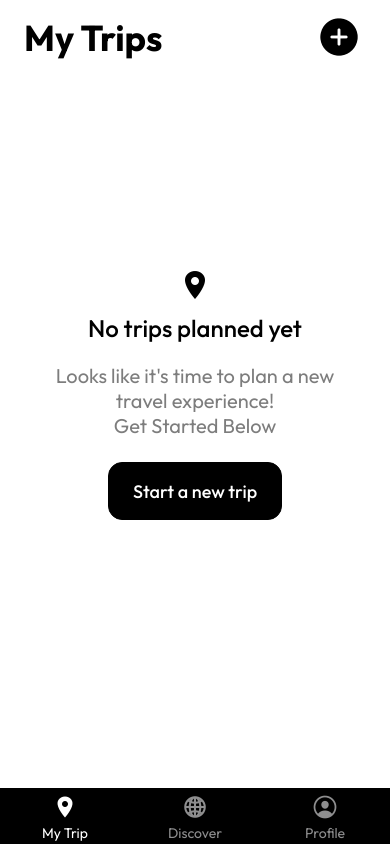
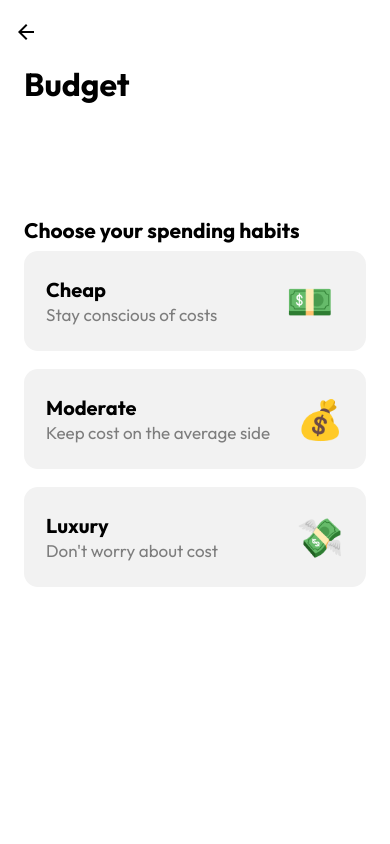
Before and after one commit to ImDuy/TripPlanner, a React Native app: screen /SelectBudget in a window 390 px wide. Built offline with nearby package versions, Linux system fonts and the light colour scheme; what react-native-root-siblings would draw is missing.

Commit message:
complete SelectBudget screen

```diff
--- a/src/components/OptionCardView.tsx
+++ b/src/components/OptionCardView.tsx
@@ -63,7 +63,7 @@ const styles = StyleSheet.create({
   desc: {
     marginTop: 2,
     fontFamily: "outfit-regular",
-    fontSize: 17,
+    fontSize: screenSize.width < 380 ? 16 : 17,
     color: COLORS.gray,
   },
   icon: {
--- a/src/constants/options.ts
+++ b/src/constants/options.ts
@@ -3,7 +3,7 @@ export type Option = {
   title: string;
   desc: string;
   icon: string;
-  people: string;
+  // people: string;
 };
 
 export const SelectTravelersList = [
@@ -12,27 +12,48 @@ export const SelectTravelersList = [
     title: "Just Me",
     desc: "A sole traveler in exploration",
     icon: "🚶‍♂️",
-    people: "1",
+    // people: "1",
   },
   {
     id: 2,
     title: "A Couple",
     desc: "Two travelers in tandem",
     icon: "🥂",
-    people: "2 People",
+    // people: "2 People",
   },
   {
     id: 3,
     title: "Family",
-    desc: "A group of fun-loving adv",
+    desc: "A group of fun-loving advs",
     icon: "👨‍👩‍👧‍👦",
-    people: "3 to 5 People",
+    // people: "3 to 5 People",
   },
   {
     id: 4,
     title: "Friends",
     desc: "A bunch of thrill-seekers",
     icon: "⛵️",
-    people: "5 to 10 People",
+    // people: "5 to 10 People",
   },
 ];
+
+export const SelectBudgetList = [
+  {
+    id: 1,
+    title: "Cheap",
+    desc: "Stay conscious of costs",
+    icon: "💵 ", // Representation of the money icon
+  },
+  {
+    id: 2,
+    title: "Moderate",
+    desc: "Keep cost on the average side",
+    icon: "💰", // Representation of the money bag icon
+  },
+  {
+    id: 3,
+    title: "Luxury",
+    desc: "Don't worry about cost",
+    icon: "💸", // Representation of the money with wings icon
+  },
+];
--- a/src/navigation/RootStackNavigation.tsx
+++ b/src/navigation/RootStackNavigation.tsx
@@ -7,6 +7,8 @@ import TabNavigation from "./TabNavigation";
 import { CreateTripProvider } from "../context/CreateTripContext";
 import SelectTravelers from "../screens/home/create-trip/SelectTravelers";
 import SelectDate from "../screens/home/create-trip/SelectDate";
+import SelectBudget from "../screens/home/create-trip/SelectBudget";
+import ReviewTrip from "../screens/home/create-trip/ReviewTrip";
 
 const Stack = createNativeStackNavigator<RootStackParamList>();
 export default function RootStackNavigation() {
@@ -47,6 +49,16 @@ export default function RootStackNavigation() {
           component={SelectDate}
           options={{ headerShown: true, headerTitle: "" }}
         />
+        <Stack.Screen
+          name="SelectBudget"
+          component={SelectBudget}
+          options={{ headerShown: true, headerTitle: "" }}
+        />
+        <Stack.Screen
+          name="ReviewTrip"
+          component={ReviewTrip}
+          options={{ headerShown: true, headerTitle: "" }}
+        />
       </Stack.Navigator>
     </CreateTripProvider>
   );
--- /dev/null
+++ b/src/screens/home/create-trip/ReviewTrip.tsx
@@ -0,0 +1,12 @@
+import { StyleSheet, Text, View } from "react-native";
+import React from "react";
+
+export default function ReviewTrip() {
+  return (
+    <View>
+      <Text>ReviewTrip</Text>
+    </View>
+  );
+}
+
+const styles = StyleSheet.create({});
--- a/src/screens/home/create-trip/SearchPlace.tsx
+++ b/src/screens/home/create-trip/SearchPlace.tsx
@@ -1,6 +1,6 @@
 import { NavigationProp, useNavigation } from "@react-navigation/native";
 import React, { useContext } from "react";
-import { Button, StyleSheet, View } from "react-native";
+import { StyleSheet, View } from "react-native";
 import { GooglePlacesAutocomplete } from "react-native-google-places-autocomplete";
 import COLORS from "../../../constants/colors";
 import defaultStyles from "../../../constants/styles";
@@ -12,21 +12,16 @@ export default function SearchPlace() {
 
   return (
     <View style={defaultStyles.screenContainer}>
-      <Button
-        title="Navigate"
-        onPress={() => navigation.navigate("SelectTravelers")}
-      />
-      {/* Search Bar */}
       <GooglePlacesAutocomplete
         placeholder="Search Places"
         textInputProps={{
           autoCorrect: false,
           autoCapitalize: "words",
         }}
+        debounce={200}
         fetchDetails={true}
         onPress={(data, details = null) => {
           // 'details' is provided when fetchDetails = true
-          console.log(data, details);
           setTripData({
             locationInfo: {
               name: data.description,
@@ -45,6 +40,7 @@ export default function SearchPlace() {
           textInputContainer: styles.inputContainer,
           textInput: styles.input,
         }}
+        onFail={(error) => console.log("error: " + error)}
       />
     </View>
   );
--- /dev/null
+++ b/src/screens/home/create-trip/SelectBudget.tsx
@@ -0,0 +1,72 @@
+import { StyleSheet, Text, View } from "react-native";
+import React, { useContext, useState } from "react";
+import { SelectBudgetList } from "../../../constants/options";
+import OptionCardView from "../../../components/OptionCardView";
+import defaultStyles from "../../../constants/styles";
+import { screenSize } from "../../../constants/sizes";
+import AppButton from "../../../components/AppButton";
+import { NavigationProp, useNavigation } from "@react-navigation/native";
+import { RootStackParamList } from "../../../utils/navigation-types";
+import { CreateTripContext } from "../../../context/CreateTripContext";
+
+export default function SelectBudget() {
+  const navigation = useNavigation<NavigationProp<RootStackParamList>>();
+  const [selectedOptionTitle, setSelectedOptionTitle] = useState("");
+  const { setTripData } = useContext(CreateTripContext);
+
+  const handleContinuePress = () => {
+    setTripData((prevTripData: any) => {
+      return {
+        ...prevTripData,
+        budget: selectedOptionTitle,
+      };
+    });
+    navigation.navigate("ReviewTrip");
+  };
+  const renderOptions = () => {
+    return SelectBudgetList.map((option) => (
+      <OptionCardView
+        key={option.id}
+        option={option}
+        containerStyle={{ marginBottom: 18 }}
+        onPress={() => setSelectedOptionTitle(option.title)}
+        selected={selectedOptionTitle === option.title}
+      />
+    ));
+  };
+  return (
+    <View style={defaultStyles.screenContainer}>
+      <View style={{ flex: 1 }}>
+        <Text style={styles.header}>Budget</Text>
+      </View>
+
+      <View style={{ flex: 6, justifyContent: "center" }}>
+        <Text style={styles.sectionTitle}>Choose your spending habits</Text>
+        {renderOptions()}
+      </View>
+
+      <View style={{ flex: 2 }}>
+        {selectedOptionTitle && (
+          <AppButton
+            label="Continue"
+            labelStyle={{ fontSize: 18 }}
+            isFilled
+            onPress={handleContinuePress}
+          />
+        )}
+      </View>
+    </View>
+  );
+}
+
+const styles = StyleSheet.create({
+  header: {
+    fontFamily: "outfit-bold",
+    fontSize: 32,
+  },
+  sectionTitle: {
+    fontFamily: "outfit-bold",
+    fontSize: 21,
+    marginBottom: 8,
+  },
+});
--- a/src/screens/home/create-trip/SelectDate.tsx
+++ b/src/screens/home/create-trip/SelectDate.tsx
@@ -35,7 +35,7 @@ export default function SelectDate() {
         totalNumberOfDays: numOfDays,
       };
     });
-    navigation.navigate("SelectTravelers");
+    navigation.navigate("SelectBudget");
   };
 
   return (
--- a/src/utils/navigation-types.ts
+++ b/src/utils/navigation-types.ts
@@ -6,6 +6,8 @@ export type RootStackParamList = {
   SearchPlace: undefined;
   SelectTravelers: undefined;
   SelectDate: undefined;
+  SelectBudget: undefined;
+  ReviewTrip: undefined;
 };
 export type AuthStackParamList = {
   LandingPage: undefined;
```
